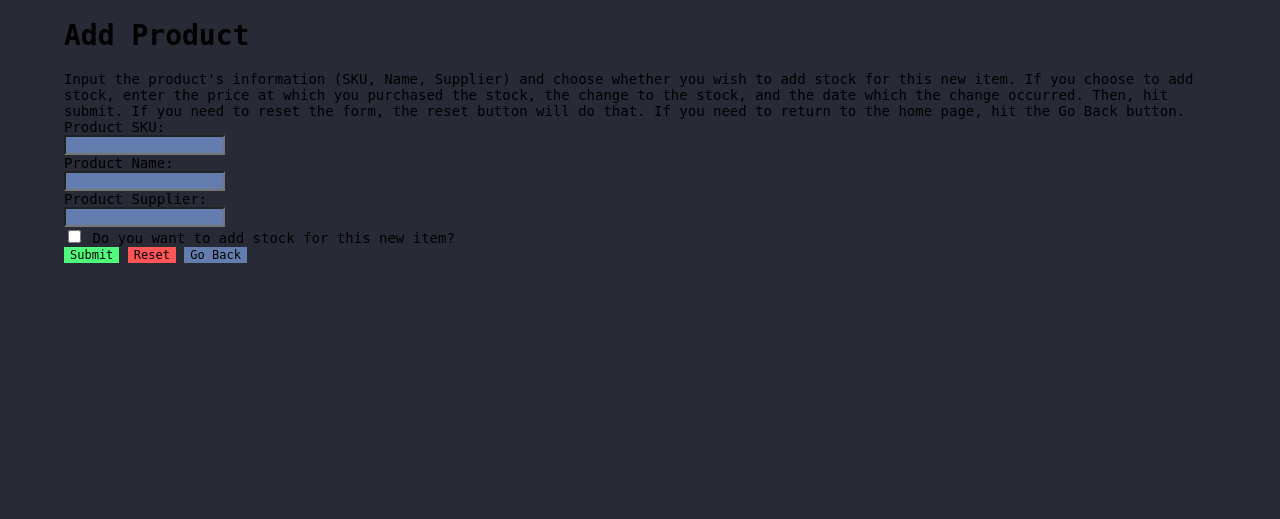
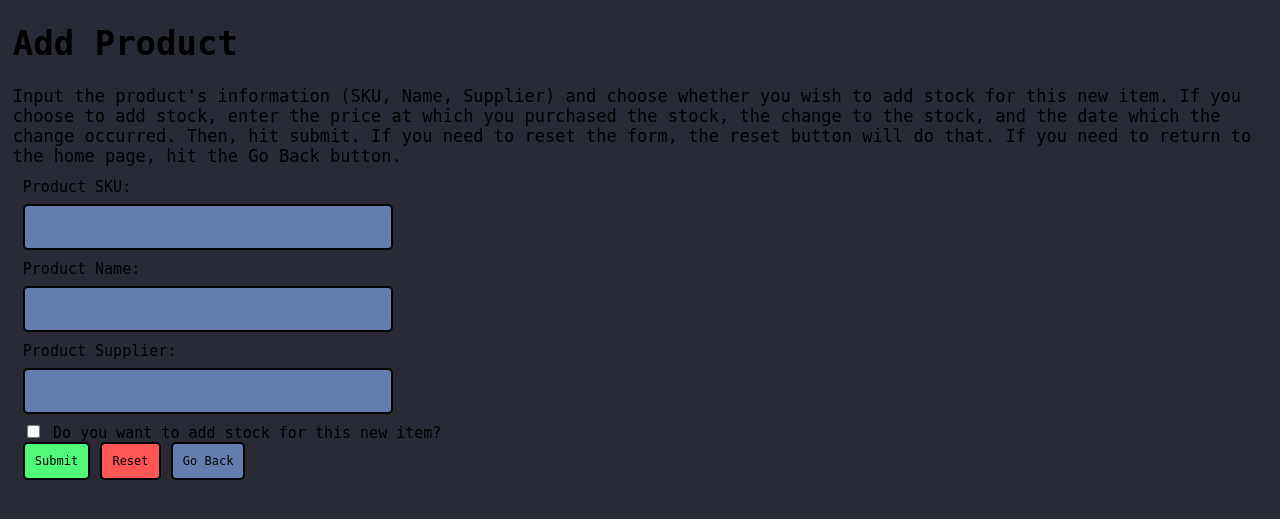
Before and after one commit to Webatron11/AT1, a Flask app: page /commands/addItem in a window 1280 px wide. Shown: the top 519 px of the page. Run offline with Flask 3, Linux system fonts and the light colour scheme.

Commit message:
AAAHAHAHA ITS DONE

```diff
--- a/static/style.css
+++ b/static/style.css
@@ -5,34 +5,52 @@
     font-family: 'Fira Code', monospace;
 }
 
-/* Sets font size for body */
+/* Sets font size, margin, width of content, text-align and background for body */
 body {
-    font-size: 14px;
+    font-size: 17px;
     margin: auto;
-    width: 90%;
+    width: 98%;
     text-align: justify-all;
-}
-
-/*Sets background of all pages*/
-body {
     background: #282A36;
 }
 
-/*Sets font size for all buttons and input boxes */
-button, input {
+/*Adds padding to form so its not close to the rest*/
+form {
+    padding: 10px;
+}
+
+/*Sets padding around input boxes, sets their width based off webpage size, sets font size*/
+input[type=number], input[type=text], input[type=datetime-local], select {
+    width: 30%;
+    padding: 12px 12px;
+    margin: 8px 0;
+    box-sizing: border-box;
+    font-size: 15px;
+}
+
+/*Sets font size for all buttons and input boxes, adds small border */
+button, input, select {
     font-size: 12px;
     background: rgba(139, 181, 253, 0.6);
+    border: solid black 2px;
+    border-radius: 5px;
+    padding: 10px 10px;
+    font-family: "Fira Code SemiBold", monospace;
 }
 
-button, input[type=submit], input[type=reset], input[type=button] {
-    border: none;
-}
-
+/*Submit button background setting*/
 .submit {
     background: #50FA7B
 }
+
+/*Reset button background setting*/
 .reset {
     background: #FF5555
+}
+
+label {
+    font-family: 'Fira Code SemiBold', monospace;
+    font-size: 15px;
 }
 
 #addStock {
@@ -40,12 +58,17 @@ button, input[type=submit], input[type=reset], input[type=button] {
     border: none;
 }
 
+#tableDiv {
+    max-height: 50%;
+    border: 2px black solid;
+}
+
 #productTable table {
-    width: 70%;
+    width: 100%;
     align-content: center;
     border-collapse: collapse;
     border-spacing: 0;
-    border: 1px black solid;
+    border: 0 black solid;
 }
 
 #productTable table, th, td {
@@ -65,5 +88,23 @@ button, input[type=submit], input[type=reset], input[type=button] {
     background-color: #44475A
 }
 
+#actionButtons, #filterButtons {
+    margin: auto;
+    width: 30%;
+    padding: 10px;
+}
+
+#actionButtons {
+    padding-bottom: 0;
+}
+
+#filterButtons {
+    padding-top: 0;
+}
+
+#filterButtons form {
+    padding: 0;
+    margin: 0;
+}
+
 /*TODO Make index.html button's bigger, less ugly*/
-/*TODO Make all the input forms look better - Consistent sizing, centered on screen, bigger, same buttons as index*/
--- a/templates/index.html
+++ b/templates/index.html
@@ -50,11 +50,11 @@
     <div id='filterButtons'>
         <form method="post" action="/" style="display: inline-block">
             <input value="stockUnder" type="hidden" name="id">
-            <input type="submit" id="stockUnder5" value="Show items with stock under 5">
+            <input type="submit" id="stockUnder5" value="Stock under 5">
         </form>
         <form method="post" action="/" style="display: inline-block">
             <input value="dateBefore" type="hidden" name="id">
-            <input type="submit" id="dateBefore" value="Show items acquired before July 1st 2024">
+            <input type="submit" id="dateBefore" value="Acquired before 1/7/24">
         </form>
         <form method="post" action="/" style="display: inline-block">
             <input value="normal" type="hidden" name="id">
```
